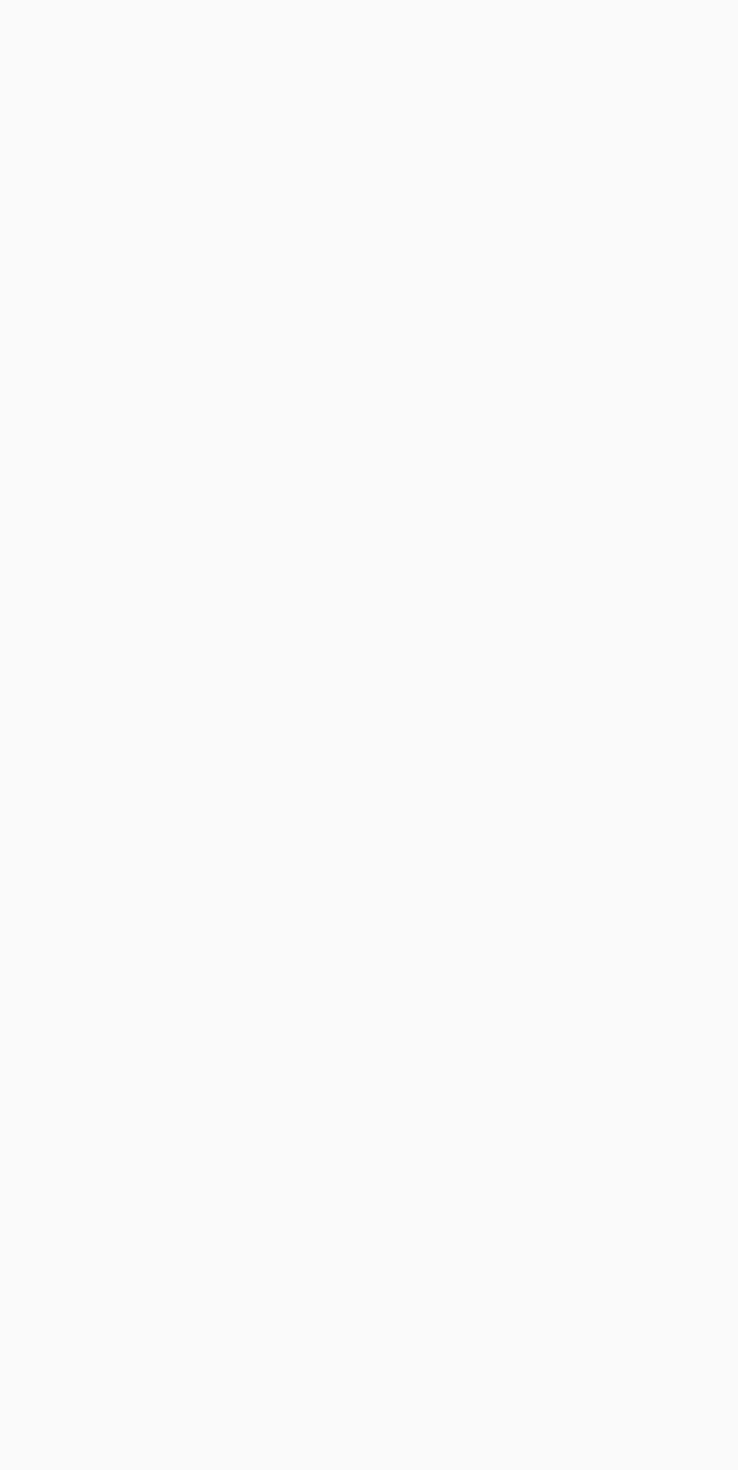
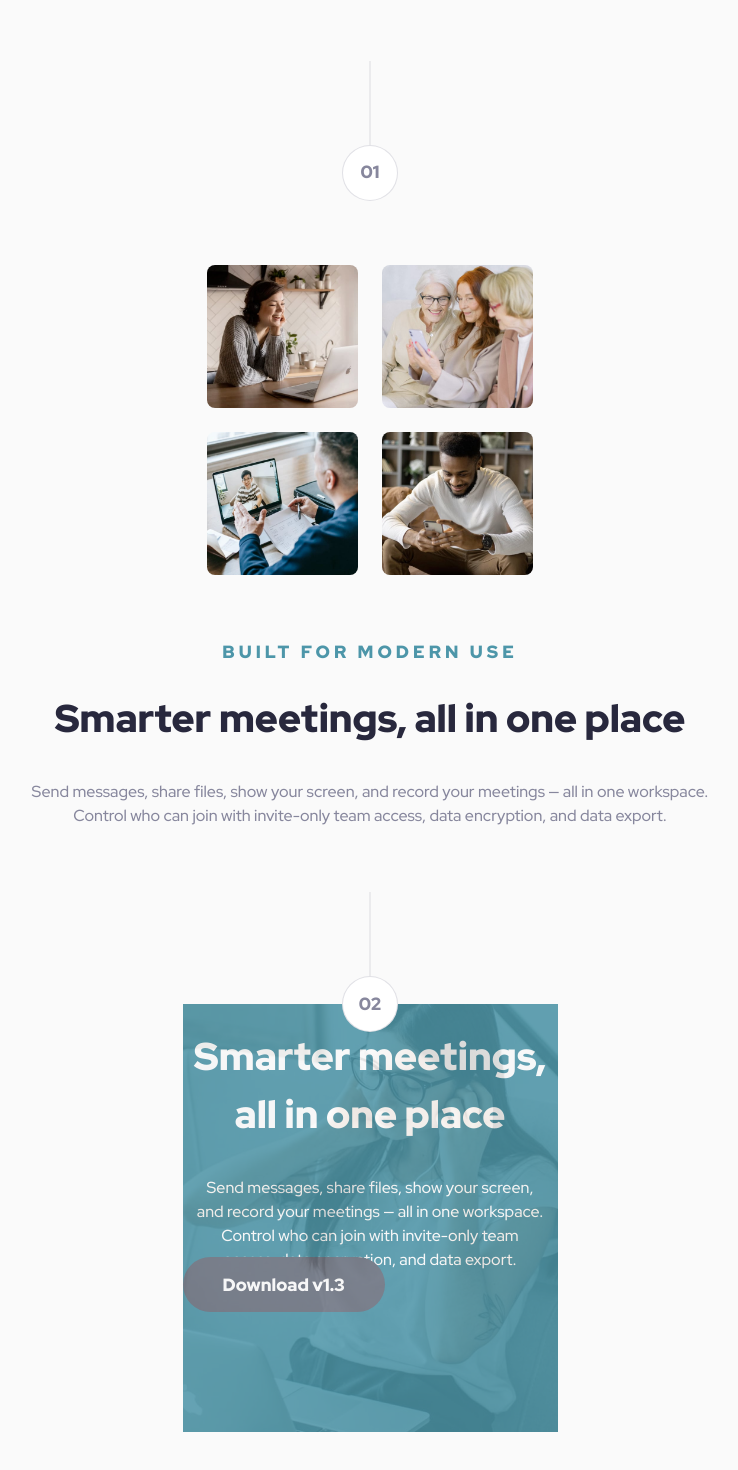
Before and after one commit to DarrickFauvel/fem2407-meet-landing-page-next, a Next.js app: page / in a window 1280 px wide. Shown: the part 974-2444 px from the top of the page, without its empty margins (270-1008 px from the left). Before the commit the page ends 814 px from the top, so only its background shows below. Built offline with nearby package versions, Linux system fonts and the light colour scheme.

Commit message:
Build out mobile

```diff
--- /dev/null
+++ b/app/components/hero/index.tsx
@@ -0,0 +1,15 @@
+import Image from "next/image"
+import imageHero from "@/assets/images/tablet/image-hero.png"
+
+const Hero = () => {
+  return (
+    <div className="relative w-full aspect-[2.44/1] overflow-hidden">
+      <Image
+        className="absolute w-full aspect-[2.71/1] origin-top scale-[110.5%]"
+        src={imageHero}
+        alt="circles of people"
+      />
+    </div>
+  )
+}
+export default Hero
--- /dev/null
+++ b/app/components/section-number/index.tsx
@@ -0,0 +1,17 @@
+import { ReactNode } from "react"
+
+type SectionNumberProps = {
+  children: ReactNode
+}
+
+const SectionNumber = ({ children }: SectionNumberProps) => {
+  return (
+    <div className="relative w-full h-[140px] mt-[64px]">
+      <div className="absolute top-0 left-1/2 -translate-x-1/2 w-[1px] h-[84px] bg-fem-cool-gray/25"></div>
+      <div className="absolute bottom-0 left-1/2 -translate-x-1/2 flex justify-center items-center w-[56px] aspect-square border-[1px] border-fem-cool-gray/25 rounded-full text-fem-fluid-body font-black text-fem-cool-gray bg-white">
+        {children}
+      </div>
+    </div>
+  )
+}
+export default SectionNumber
--- a/app/globals.css
+++ b/app/globals.css
@@ -2,18 +2,17 @@
 @tailwind components;
 @tailwind utilities;
 
-.hero-image-container {
+/* .hero-image-container {
   position: relative;
   width: 100%;
   aspect-ratio: 2.44 / 1;
   overflow: hidden;
-  /* outline: 1px solid blue; */
-}
+} */
 
-.hero-image {
+/* .hero-image {
   position: absolute;
   width: 100%;
   aspect-ratio: 2.71 / 1;
   transform-origin: top;
   transform: scale(110.5%);
-}
+} */
--- a/app/page.tsx
+++ b/app/page.tsx
@@ -1,16 +1,22 @@
 import Image from "next/image"
 
-import imageLogo from "@/assets/images/logo.svg"
-import imageHero from "@/assets/images/tablet/image-hero.png"
+import Hero from "./components/hero"
+import Logo from "@/components/logo"
+import Button from "@/components/logo/button"
+import SectionNumber from "./components/section-number"
+
+import imageWomanInVideocall from "@/assets/images/desktop/image-woman-in-videocall.jpg"
+import imageWomenVideoChatting from "@/assets/images/desktop/image-women-videochatting.jpg"
+import imageMenInMeeting from "@/assets/images/desktop/image-men-in-meeting.jpg"
+import imageManTexting from "@/assets/images/desktop/image-man-texting.jpg"
+import imageFooterMobile from "@/assets/images/mobile/image-footer.jpg"
 
 export default function Home() {
   return (
     <main className="min-h-screen flex flex-col items-center">
-      <Image className="mt-[48px] mb-[54px]" src={imageLogo} alt="meet logo" />
+      <Logo />
 
-      <div className="hero-image-container">
-        <Image className="hero-image" src={imageHero} alt="circles of people" />
-      </div>
+      <Hero />
 
       <div className=" flex flex-col gap-6 px-6 pt-12">
         <h1 className="text-fem-fluid-h1 font-black leading-none text-center text-balance">
@@ -21,6 +27,88 @@ export default function Home() {
           Meet makes it easy to connect with others face-to-face virtually and
           collaborate across any device.
         </p>
+
+        <div className="flex flex-col items-center gap-4">
+          <Button url="#" bgColor="green">
+            Download <span className="text-fem-non-photo-blue">v1.3</span>
+          </Button>
+
+          <Button url="#" bgColor="purple">
+            What is it?
+          </Button>
+        </div>
+      </div>
+
+      <SectionNumber>01</SectionNumber>
+
+      <div className="grid grid-cols-1 min-[375px]:grid-cols-2 gap-6 mt-16">
+        <Image
+          className="rounded-lg"
+          src={imageWomanInVideocall}
+          width={151}
+          height={143}
+          alt="woman video chatting"
+        />
+        <Image
+          className="rounded-lg"
+          src={imageWomenVideoChatting}
+          width={151}
+          height={143}
+          alt="women video chatting"
+        />
+        <Image
+          className="rounded-lg"
+          src={imageMenInMeeting}
+          width={151}
+          height={143}
+          alt="men in meeting"
+        />
+        <Image
+          className="rounded-lg"
+          src={imageManTexting}
+          width={151}
+          height={143}
+          alt="man texting"
+        />
+      </div>
+
+      <div className="flex flex-col items-center px-6 mt-16">
+        <span className="uppercase text-fem-fluid-body font-black text-fem-blue-munsell tracking-[4px]">
+          Built for modern use
+        </span>
+        <h2 className="text-fem-fluid-h2 text-fem-space-cadet font-black text-balance text-center pt-6">
+          Smarter meetings, all in one place
+        </h2>
+        <p className="text-center text-fem-cool-gray font-medium text-balance mt-8">
+          Send messages, share files, show your screen, and record your meetings
+          — all in one workspace. Control who can join with invite-only team
+          access, data encryption, and data export.
+        </p>
+      </div>
+
+      <SectionNumber>02</SectionNumber>
+
+      <div className="relative bg-fem-blue-munsell w-[375px] h-[428px] mb-32 -mt-7 -z-10">
+        <Image
+          className="absolute inset-0 opacity-15"
+          src={imageFooterMobile}
+          width={375}
+          height={428}
+          alt="woman with headphones"
+        />
+
+        <h2 className="text-fem-fluid-h2 font-black text-balance text-center text-white pt-6">
+          Smarter meetings, all in one place
+        </h2>
+        <p className="text-center text-white font-medium text-balance mt-8">
+          Send messages, share files, show your screen, and record your meetings
+          — all in one workspace. Control who can join with invite-only team
+          access, data encryption, and data export.
+        </p>
+
+        <Button url="#">
+          Download <span>v1.3</span>
+        </Button>
       </div>
     </main>
   )
--- /dev/null
+++ b/components/logo/button/index.tsx
@@ -0,0 +1,39 @@
+"use client"
+import Link from "next/link"
+import { ReactNode, MouseEvent } from "react"
+
+type ButtonProps = { children: ReactNode; url: string; bgColor: string }
+
+const Button = ({ children, url, bgColor }: ButtonProps) => {
+  const handleClick = (e: MouseEvent) => {
+    e.preventDefault()
+    console.log(url)
+  }
+
+  const btnPropsGreen = {
+    base: "bg-fem-blue-munsell",
+    hover: "hover:bg-[#71C0D4]",
+  }
+  const btnPropsPurple = {
+    base: "bg-fem-royal-purple",
+    hover: "hover:bg-[#B18BDD]",
+  }
+  const btnPropsDefault = { base: "bg-gray-500", hover: "hover:bg-gray-300" }
+
+  const btnClasses =
+    bgColor === "green"
+      ? btnPropsGreen
+      : bgColor === "purple"
+      ? btnPropsPurple
+      : btnPropsDefault
+
+  return (
+    <Link
+      className={`${btnClasses.base} ${btnClasses.hover} text-white text-fem-fluid-body font-black py-4 px-10 rounded-full transition-all duration-300`}
+      href={url}
+      onClick={handleClick}>
+      {children}
+    </Link>
+  )
+}
+export default Button
--- /dev/null
+++ b/components/logo/index.tsx
@@ -0,0 +1,9 @@
+import imageLogo from "@/assets/images/logo.svg"
+import Image from "next/image"
+
+const Logo = () => {
+  return (
+    <Image className="mt-[48px] mb-[54px]" src={imageLogo} alt="meet logo" />
+  )
+}
+export default Logo
--- a/tailwind.config.ts
+++ b/tailwind.config.ts
@@ -10,7 +10,7 @@ const config: Config = {
     extend: {
       fontSize: {
         ["fem-fluid-h1"]: "clamp(2.75rem, 1.878vw + 2.31rem, 4rem)",
-        ["fem-fluid-h2"]: "",
+        ["fem-fluid-h2"]: "clamp(2rem, 0.751vw + 1.824rem, 2.5rem)",
         ["fem-fluid-overline"]: "",
         ["fem-fluid-body"]: "clamp(1rem, 0.188vw + 0.956rem, 1.125rem)",
       },
```
